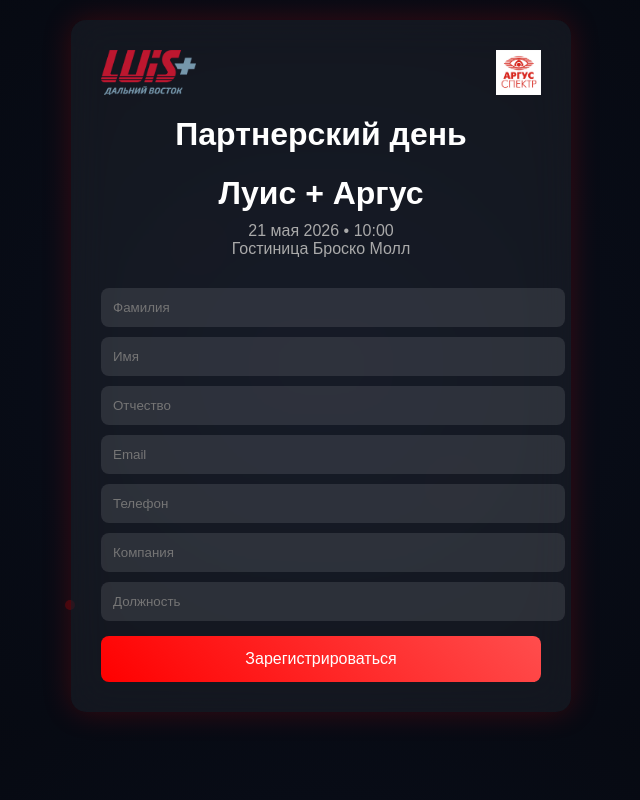
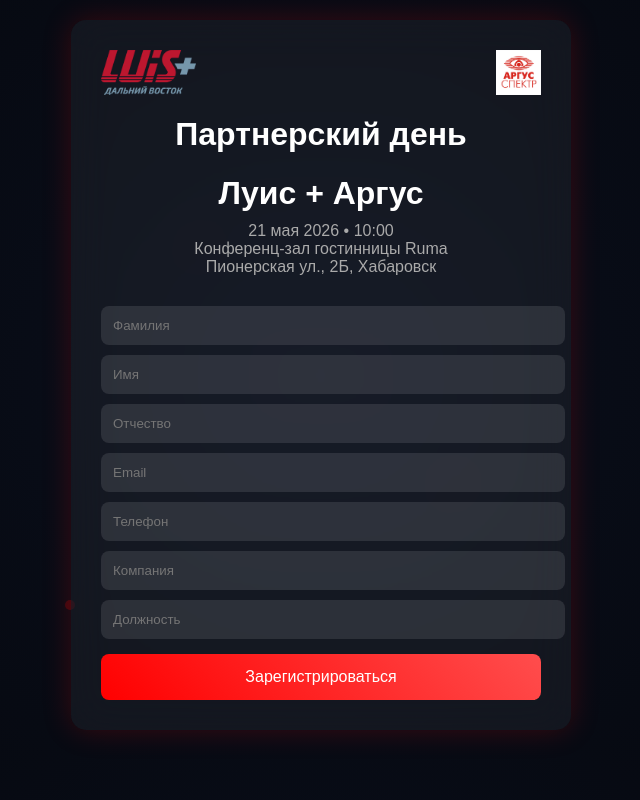
Before and after one commit to mmeht9108-spec/LUIS-ARGUS, a plain HTML site: page index.html in a window 1280 px wide. Shown: the top 800 px of the page, without its empty margins (319-959 px from the left). Drawn offline with Linux system fonts and the light colour scheme.

Commit message:
Update index.html

```diff
--- a/index.html
+++ b/index.html
@@ -170,7 +170,8 @@
 
         <div class="event">
             21 мая 2026 • 10:00<br>
-            Гостиница Броско Молл
+            Конференц-зал гостинницы Ruma<br>
+            Пионерская ул., 2Б, Хабаровск
         </div>
 
         <form id="form">
```
